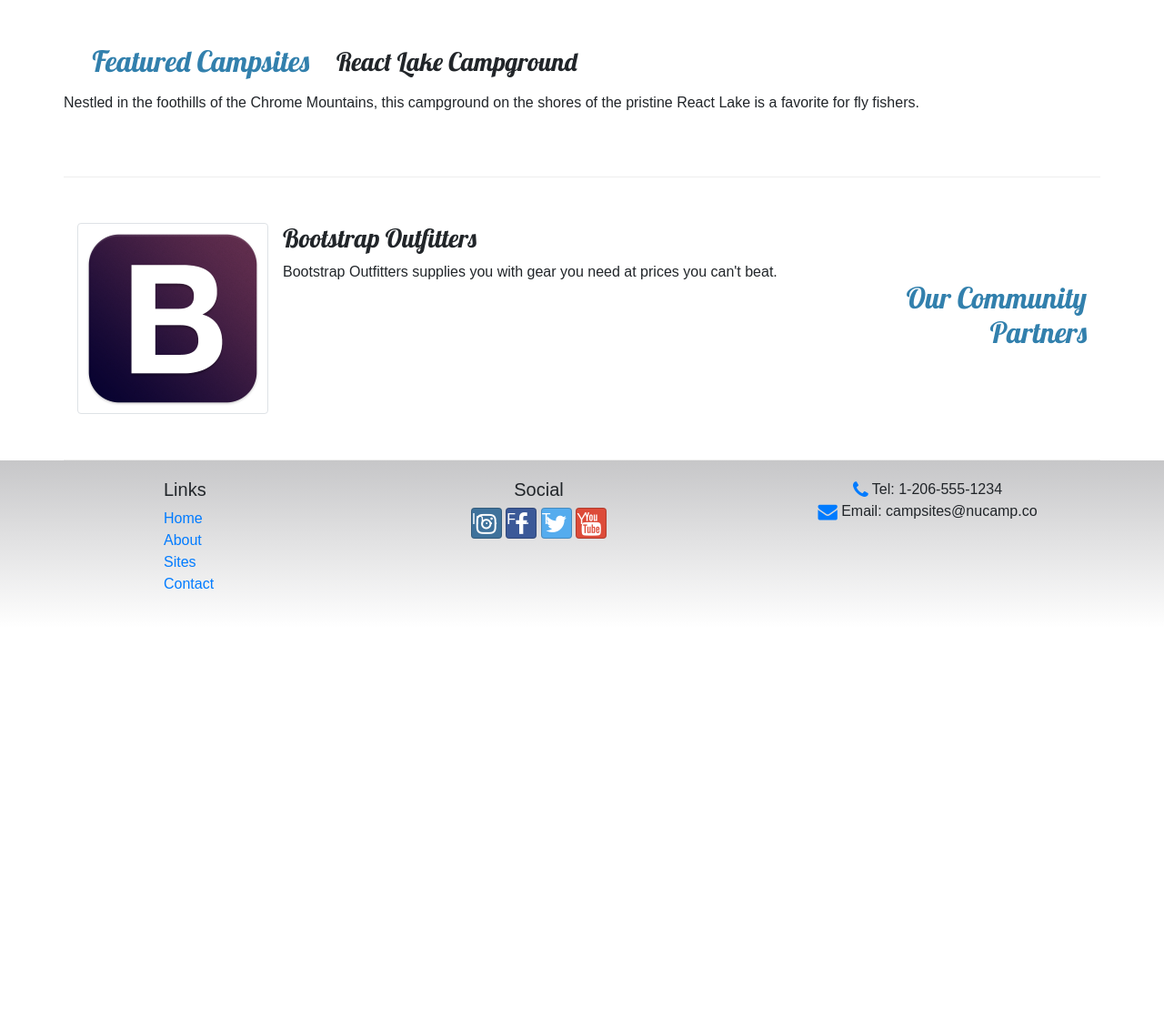
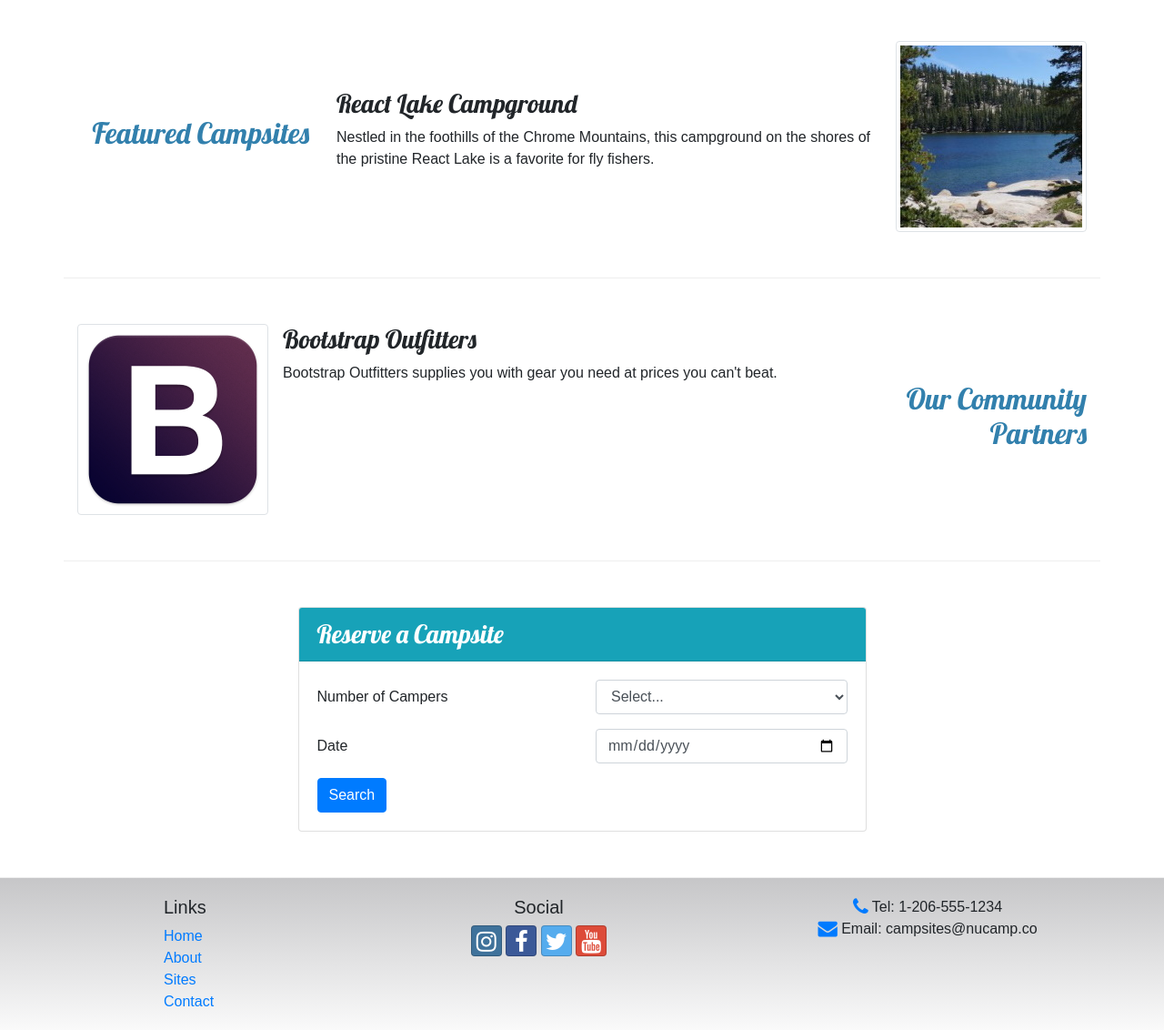
Before and after one commit to ShadFyt/nucamp, a website: page index.html in a window 1280 px wide. Shown: the part 600-1732 px from the top of the page at 91% size. Before the commit the page ends 1290 px from the top, so only its background shows below. Drawn offline with nearby package versions, Linux system fonts and the light colour scheme.

Commit message:
reserve form and button

```diff
--- a/index.html
+++ b/index.html
@@ -33,6 +33,11 @@
           <div class="col">
             <h1>NuCamp</h1>
             <h2>a better way to camp</h2>
+          </div>
+          <div class="col-md-4 col-lg-2 mt-4 .d-flex flex-row-reverse">
+            <a href="#reserveForm" class="btn btn-info btn-lg text-nowrap"
+              >Reserve Campsite</a
+            >
           </div>
         </div>
       </div>
@@ -125,12 +130,22 @@
           <h2 class="text-sm-right">Featured Campsites</h2>
         </div>
         <div class="col">
-          <h3>React Lake Campground</h3>
+          <div class="media">
+            <div class="media-body align-self-center">
+              <h3>React Lake Campground</h3>
+              <p class="d-none d-sm-block">
+                Nestled in the foothills of the Chrome Mountains, this
+                campground on the shores of the pristine React Lake is a
+                favorite for fly fishers.
+              </p>
+            </div>
+            <img
+              src="img/react-lake-thumb.jpg"
+              alt="Lake thumbnail image"
+              class="d-flex ml-3 img-thumbnail"
+            />
+          </div>
         </div>
-        <p class="d-none d-sm-block">
-          Nestled in the foothills of the Chrome Mountains, this campground on
-          the shores of the pristine React Lake is a favorite for fly fishers.
-        </p>
       </div>
 
       <div class="row row-content align-items-center">
@@ -156,6 +171,55 @@
       </div>
     </div>
 
+    <div class="row row-content">
+      <div class="col-sm-6 mx-auto">
+        <div class="card">
+          <h3 class="card-header bg-info text-white">Reserve a Campsite</h3>
+          <div class="card-body">
+            <form action="" id="reserveForm">
+              <div class="row form-group">
+                <label class="col-sm-6 col-form-label" for="numCampers"
+                  >Number of Campers</label
+                >
+                <div class="col">
+                  <select
+                    name="numCampers"
+                    id="numCampers"
+                    class="form-control"
+                  >
+                    <option value="">Select...</option>
+                    <option value="1">1</option>
+                    <option value="2">2</option>
+                    <option value="3">3</option>
+                    <option value="4">4</option>
+                    <option value="5">5</option>
+                    <option value="6">6</option>
+                  </select>
+                </div>
+              </div>
+              <div class="row form-group">
+                <label class="col-sm-6 col-form-label" for="date">Date</label>
+                <div class="col">
+                  <input
+                    type="date"
+                    id="date"
+                    class="form-control"
+                    name="date"
+                    placeholder="date"
+                  />
+                </div>
+              </div>
+              <div class="row">
+                <div class="col">
+                  <button type="submit" class="btn btn-primary">Search</button>
+                </div>
+              </div>
+            </form>
+          </div>
+        </div>
+      </div>
+    </div>
+
     <footer class="site-footer">
       <div class="container">
         <div class="row">
@@ -173,21 +237,21 @@
             <a
               class="btn btn-social-icon btn-instagram"
               href="http://instagram.com/"
-              ><i class="fa fa-instagram"></i> Instagram</a
-            >
+              ><i class="fa fa-instagram"></i
+            ></a>
             <a
               class="btn btn-social-icon btn-facebook"
               href="http://facebook.com/"
-              ><i class="fa fa-facebook"></i> Facebook</a
-            >
+              ><i class="fa fa-facebook"></i
+            ></a>
             <a
               class="btn btn-social-icon btn-twitter"
               href="http://twitter.com/"
-              ><i class="fa fa-twitter"></i> Twitter</a
-            >
+              ><i class="fa fa-twitter"></i
+            ></a>
             <a class="btn btn-social-icon btn-google" href="http://youtube.com/"
-              ><i class="fa fa-youtube"></i> YouTube</a
-            >
+              ><i class="fa fa-youtube"></i
+            ></a>
           </div>
           <div class="col-sm-4 text-center">
             <i class="fa fa-phone fa-lg text-primary"></i> Tel:
```
Also changed, not shown: aboutus.html (+8 -8 lines).
